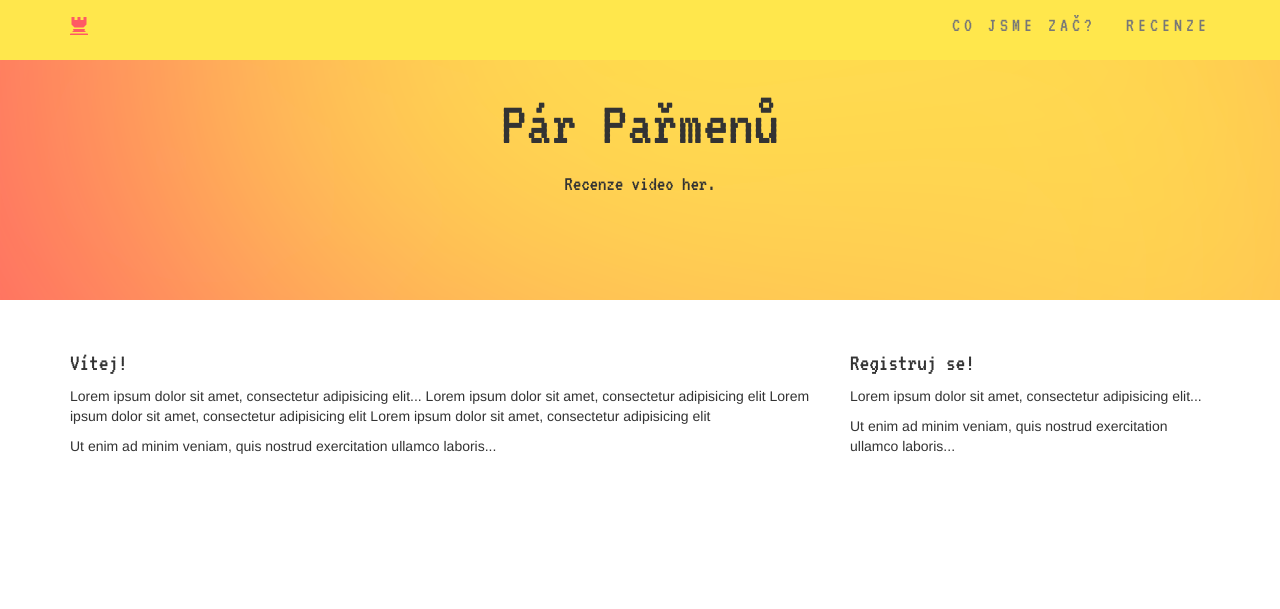
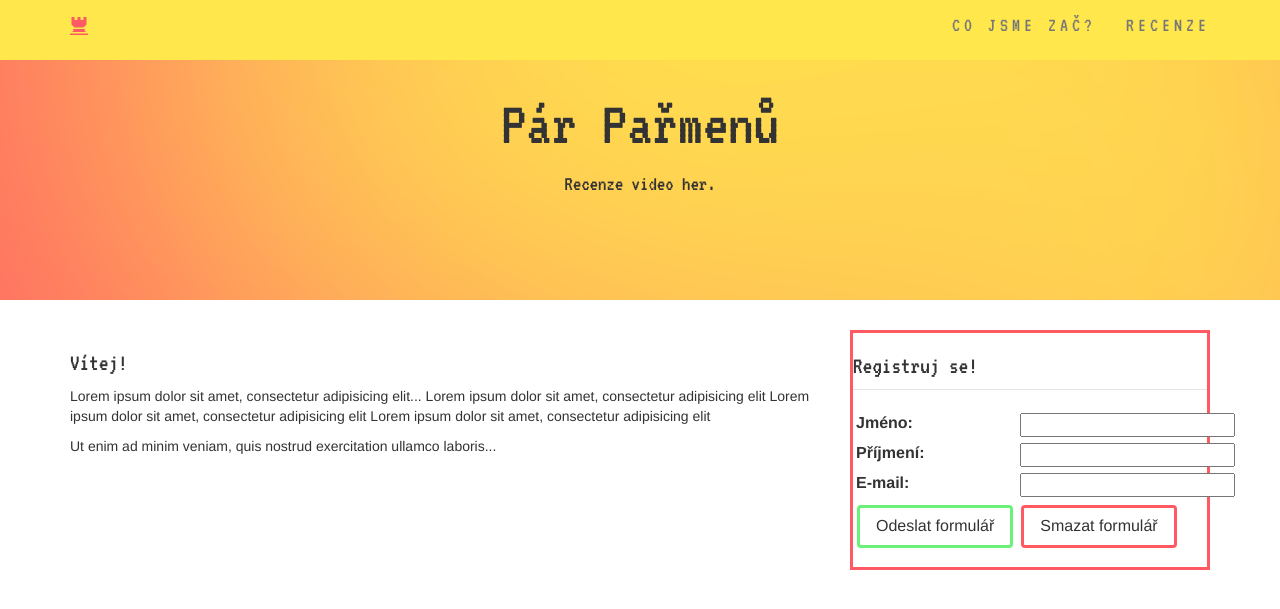
Before and after one commit to LUK-cze/KIV-WEB, a PHP site: page / in a window 1280 px wide. Shown: the top 609 px of the page. Run offline with PHP 8.4, Linux system fonts and the light colour scheme; style sheets or scripts are compiled from the project's sources.

Commit message:
V3
Login form atd.

```diff
--- a/css/css.css
+++ b/css/css.css
@@ -21,4 +21,42 @@ Moje paleta barev:
 
 h1, h2, h3 {
   font-family: "VT323", monospace;
+}
+
+th, td {
+  padding: 3px;
+}
+
+.btn {
+  background-color: white;
+  border: none;
+  padding: 7px 16px;
+  text-align: center;
+  text-decoration: none;
+  display: inline-block;
+  font-size: 16px;
+  margin: 2px 1px;
+  cursor: pointer;
+}
+
+.btn-sub {
+  border: 3px solid #6BF178;
+  transition-duration: 0.4s;
+}
+
+.btn-res {
+  border: 3px solid #FF5964;
+  transition-duration: 0.4s;
+}
+
+.btn-sub:hover {
+  background-color: #6BF178;
+}
+
+.btn-res:hover {
+  background-color: #FF5964;
+}
+
+.login {
+  border: solid 3px #FF5964;
 }/*# sourceMappingURL=css.css.map */
--- a/css/css.scss
+++ b/css/css.scss
@@ -1,6 +1,7 @@
 /* Import proměnných
 */
 @import 'variables';
+
 
 .hero{
     aspect-ratio: 960/300;
@@ -22,3 +23,42 @@
 h1, h2, h3{
     font-family: 'VT323', monospace;
 }
+
+th, td {
+    padding: 3px;
+}
+
+.btn {
+    background-color: white;
+    border: none;
+    padding: 7px 16px;
+    text-align: center;
+    text-decoration: none;
+    display: inline-block;
+    font-size: 16px;
+    margin: 2px 1px;
+    cursor: pointer;
+  }
+
+
+.btn-sub {
+    border: 3px solid $green;
+    transition-duration: 0.4s;
+}
+
+.btn-res {
+    border: 3px solid $pink;
+    transition-duration: 0.4s;
+  }
+
+  .btn-sub:hover {
+    background-color: $green;
+  }
+
+  .btn-res:hover {
+    background-color: $pink;
+  }
+
+  .login {
+    border: solid 3px $pink;
+  }
--- a/index.php
+++ b/index.php
@@ -1,6 +1,6 @@
 <html lang="en">
 <head>
-  <title>U Pardála</title>
+  <title>Pár Pařmenů</title>
   <meta charset="utf-8">
   <meta name="viewport" content="width=device-width, initial-scale=1">
   <link rel="stylesheet" href="https://maxcdn.bootstrapcdn.com/bootstrap/3.4.1/css/bootstrap.min.css">
@@ -10,6 +10,8 @@
   <link rel="preconnect" href="https://fonts.googleapis.com">
   <link rel="preconnect" href="https://fonts.gstatic.com" crossorigin>
   <link href="https://fonts.googleapis.com/css2?family=VT323&display=swap" rel="stylesheet">
+
+  <link rel="icon" href="icons/controller.svg" sizes="any" type="image/svg+xml">
 
   <link rel="stylesheet" href="css/css.css">
   <link rel="stylesheet" href="css/navbar.css">
@@ -53,9 +55,47 @@
       <p>Ut enim ad minim veniam, quis nostrud exercitation ullamco laboris...</p>
     </div>
     <div class="col-sm-4">
-      <h3>Registruj se!</h3>
-      <p>Lorem ipsum dolor sit amet, consectetur adipisicing elit...</p>
-      <p>Ut enim ad minim veniam, quis nostrud exercitation ullamco laboris...</p>
+    <div class="login">
+      <form action="/action_page.php">
+        <form autocomplete="off" action="vystup.php" target="_blank" method="POST"> <!-- _blank = otevre to na novy strance -->
+              <fieldset>
+                  <legend><h3>Registruj se!</h3></legend>
+                  <table>
+                      <tr>
+                          <td>
+                              <label for="jm">Jméno:</label>
+                          </td>
+                          <td>
+                              <input type="text" name="jmeno" id="jm">
+                          </td>
+                      </tr>
+                      <tr>
+                          <td>
+                              <label for="pr">Příjmení:</label>
+                          </td>
+                          <td>
+                              <input type="text" name="prijmeni" id="pr">
+                          </td>
+                      </tr>
+                      <tr>
+                          <td>
+                              <label for="em">E-mail:</label>
+                          </td>
+                          <td>
+                              <input type="email" name="email" id="em">
+                          </td>
+                      </tr>
+                      <tr>
+                        <td>
+                            <input class="btn btn-sub" type="submit" value="Odeslat formulář">
+                        </td>
+                        <td>
+                            <input class="btn btn-res" type="reset" value="Smazat formulář">
+                        </td>
+                      </tr>
+                </fieldset>
+          </form>
+      </div>
     </div>
   </div>
 </div>
```
Also changed, not shown: icons/controller.svg (added), icons/gem.svg (added), icons/pc-display.svg (added), icons/person-circle.svg (added), 1 other file.
